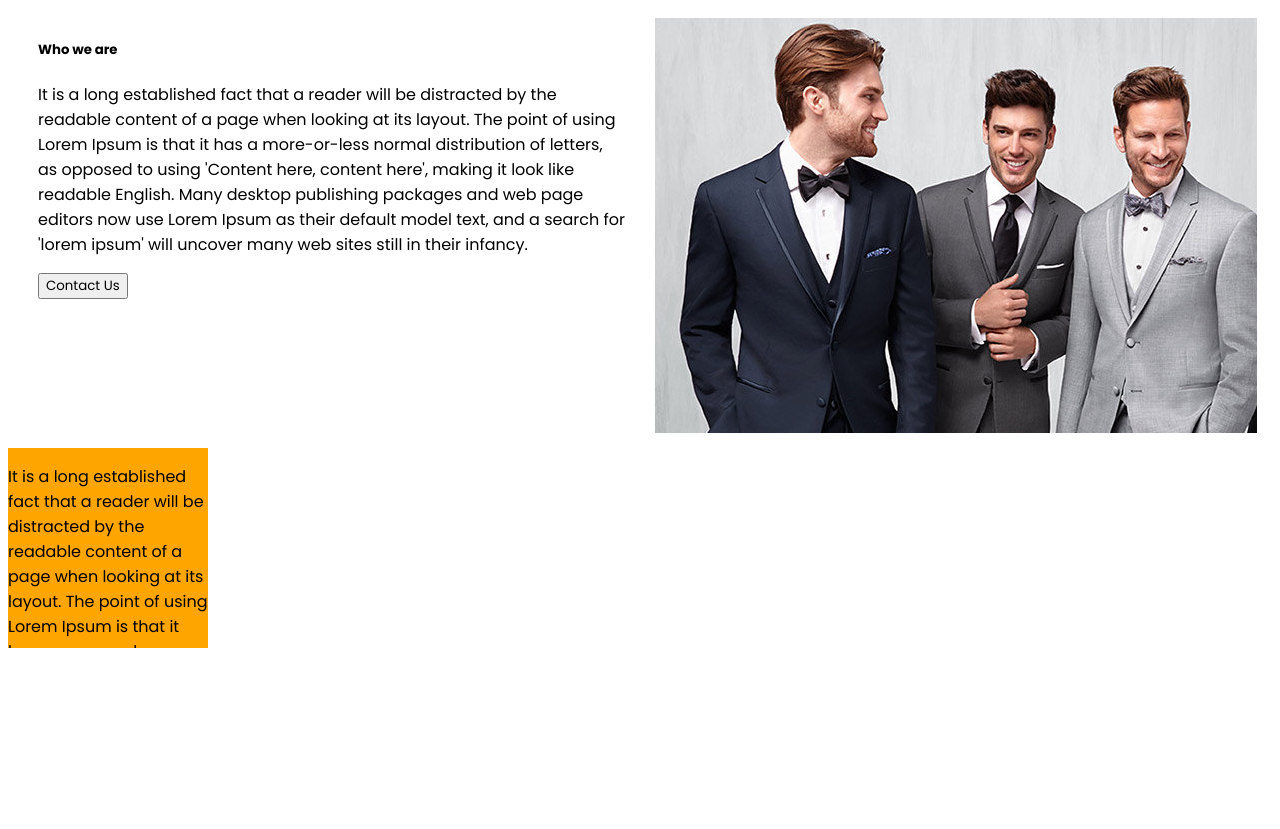
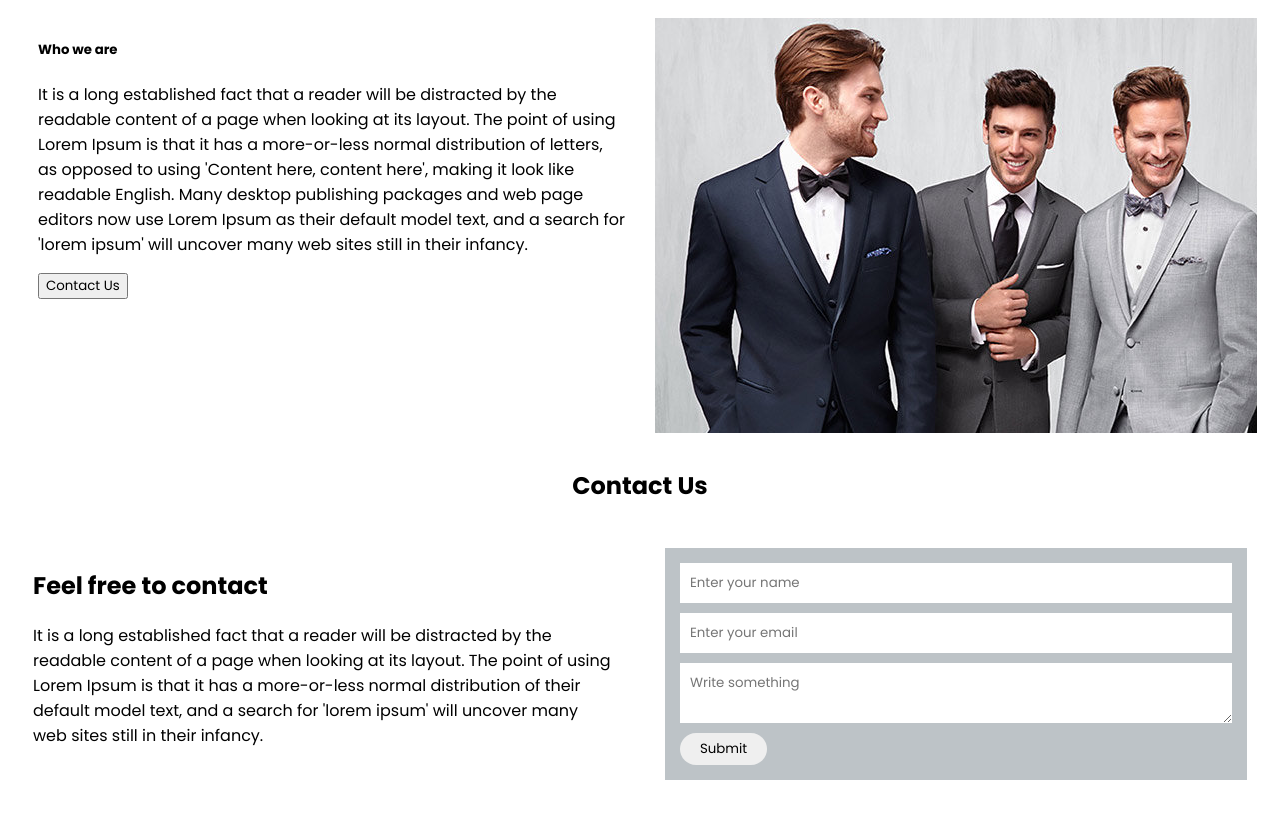
Before and after one commit to Prabir-Khanra/Web-Development, a plain HTML site: page index3.html in a window 1280 px wide. Shown: the part 858-1687 px from the top of the page. Before the commit the page ends 1514 px from the top, so only its background shows below. Drawn offline with Linux system fonts and the light colour scheme.

Commit message:
Second Commit

```diff
--- a/index3.html
+++ b/index3.html
@@ -71,11 +71,33 @@
 				height: 400px;
 				overflow: hidden;
 			}
-			.test_details{
-				background-color: orange;
-				height:200px;
-				width: 200px;
-				overflow: hidden;
+			.contact_us{
+				display: flex;
+			}
+			.contact_details{
+				width:50%;
+				padding: 25px;
+			}
+			.contact_form{
+				width:50%;
+				padding: 25px;
+			}
+			.contact_form input,.contact_form textarea{
+				width: 100%;
+				padding: 10px;
+				margin-bottom: 10px;
+				border: none;
+				outline: none;
+			}
+
+			.contact_form form{
+				background-color: #bdc3c7;
+				padding: 15px;
+			}
+			.contact_form button{
+				border-radius: 30px;
+				border: none;
+				padding: 6px 20px; <!-- top-bottom  left-right -->
 			}
 		</style>
 	</head>
@@ -131,16 +153,24 @@
 			</div>
 		</div>
 
-		<div class="test_details">
-			<p>It is a long established fact that a reader will be distracted by the readable content of a page when looking at its layout. The point of using Lorem Ipsum is that it has a more-or-less normal distribution of letters, as opposed to using 'Content here, content here', making it look like readable English. Many desktop publishing packages and web page editors now use Lorem Ipsum as their default model text, and a search for 'lorem ipsum' will uncover many web sites still in their infancy.</p>
+		<h2 class="heading">Contact Us</h2>
+		<div class="contact_us">
+			<div class="contact_details">
+				<h2>Feel free to contact</h2>
+				<p>
+				It is a long established fact that a reader will be distracted by the readable content of a page when looking at its layout. The point of using Lorem Ipsum is that it has a more-or-less normal distribution of their default model text, and a search for 'lorem ipsum' will uncover many web sites still in their infancy.
+				</p>
+			</div>
+			<div class="contact_form">
+				<form>
+					<input type="text" placeholder="Enter your name"/> <br/>
+					<input type="email" placeholder="Enter your email" /> <br/>
+					<textarea placeholder="Write something"></textarea><br/>
+					<button type="submit">Submit</button>
+				</form>
+			</div>
 		</div>
-		<!--
-			<div class="test">
-			<h2>Soumitra Samanta Soumitra Samanta Soumitra Samanta Soumitra Samanta s d f d d t t t t t</h2>
-			<h2>Asish Sahu</h2>
-			<h2>Jidan Waresi</h2>
-		</div>
-		-->
+
 	</body>
 
 
```
